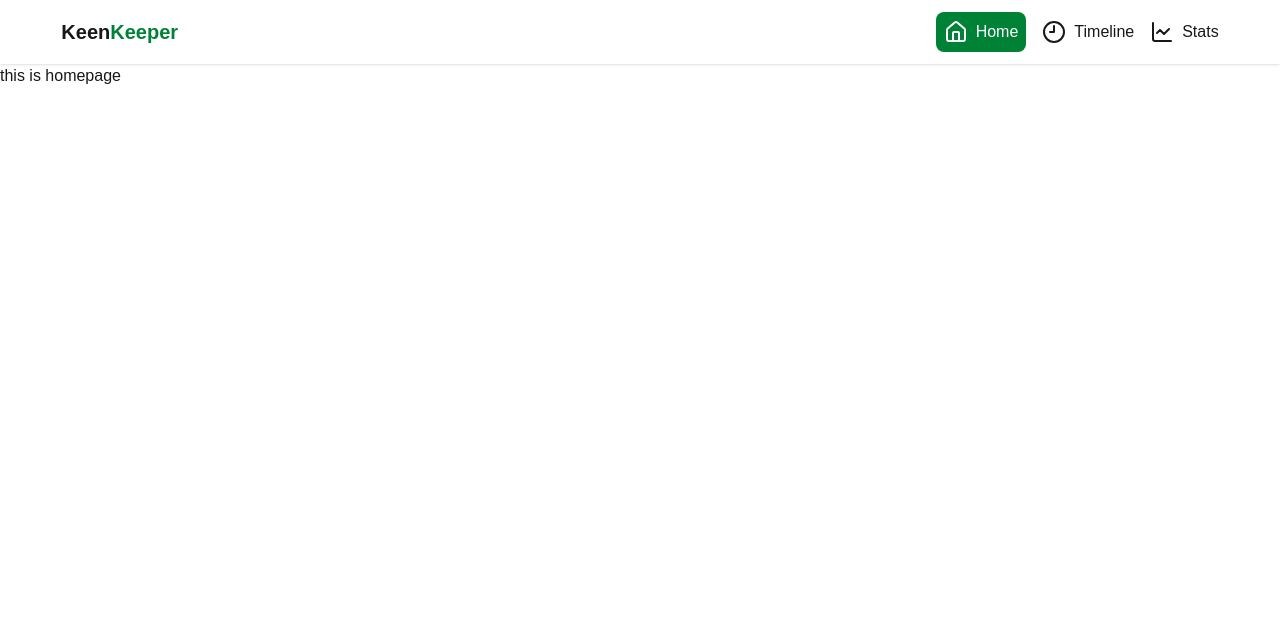
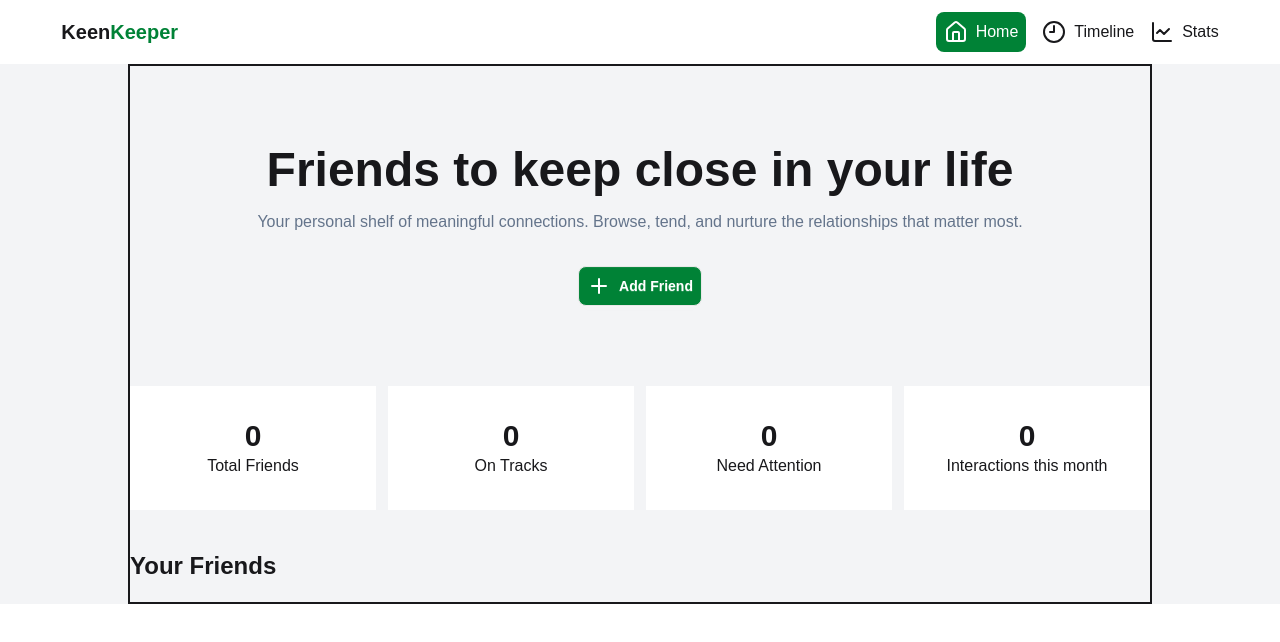
Before and after one commit to crack69-git/keen-keeper, a React (Vite) app: page / in a window 1280 px wide. Shown: the top 642 px of the page. Built offline with nearby package versions, Linux system fonts and the light colour scheme.

Commit message:
added banner section,counter section

```diff
--- /dev/null
+++ b/src/Homepage/BannerSection.jsx
@@ -0,0 +1,16 @@
+import { Plus } from 'lucide-react';
+import React from 'react';
+
+const BannerSection = () => {
+    return (
+        <div className='flex flex-col justify-center items-center my-20'>
+            <h1 className='text-5xl font-bold mb-4'>Friends to keep close in your life</h1>
+            <p className='text-[#64748B] mb-8'>Your personal shelf of meaningful connections. Browse, tend, and nurture the
+                relationships that matter most.</p>
+            <button className='btn flex font-bold bg-green-700 text-white p-2 rounded-lg gap-2 '>    <Plus />
+                Add Friend</button>
+        </div>
+    );
+};
+
+export default BannerSection;
--- /dev/null
+++ b/src/Homepage/CountSection.jsx
@@ -0,0 +1,26 @@
+import React from 'react';
+
+const CountSection = () => {
+    return (
+        <div className='grid grid-cols-2 sm:grid-cols-4  w-full gap-3 justify-between items-center my-10 -2'>
+            <div className='text-center py-8 px-8 bg-white h-full'>
+                <p className='text-3xl font-semibold'>0</p>
+                <p>Total Friends</p>
+            </div>
+            <div className='text-center py-8 px-8 bg-white h-full'>
+                <p className='text-3xl font-semibold'>0</p>
+                <p>On Tracks</p>
+            </div>
+            <div className='text-center py-8 px-8 bg-white h-full'>
+                <p className='text-3xl font-semibold'>0</p>
+                <p>Need Attention</p>
+            </div>
+            <div className='text-center py-8 px-8 bg-white h-full'>
+                <p className='text-3xl font-semibold'>0</p>
+                <p>Interactions this month</p>
+            </div>
+        </div>
+    );
+};
+
+export default CountSection;
--- /dev/null
+++ b/src/Homepage/FriendCard.jsx
@@ -0,0 +1,12 @@
+import React from 'react';
+import img from '../assets/hero.png';
+const FriendCard = () => {
+    return (
+        <div className='mt-10 '>
+            <p className='text-2xl font-semibold mb-5'>Your Friends</p>
+
+        </div>
+    );
+};
+
+export default FriendCard;
--- a/src/Homepage/Homepage.jsx
+++ b/src/Homepage/Homepage.jsx
@@ -1,11 +1,18 @@
 import React from 'react';
 import Navbar from '../Navbar/Navbar';
 import { Outlet } from 'react-router';
+import BannerSection from './BannerSection';
+import CountSection from './CountSection';
+import FriendCard from './FriendCard';
 
 const Homepage = () => {
     return (
-        <div>
-            this is homepage
+        <div className='bg-gray-100'>
+            <div className='border-2 w-4/5 mx-auto'>
+                <BannerSection />
+                <CountSection />
+                <FriendCard />
+            </div>
         </div>
     );
 };
```
